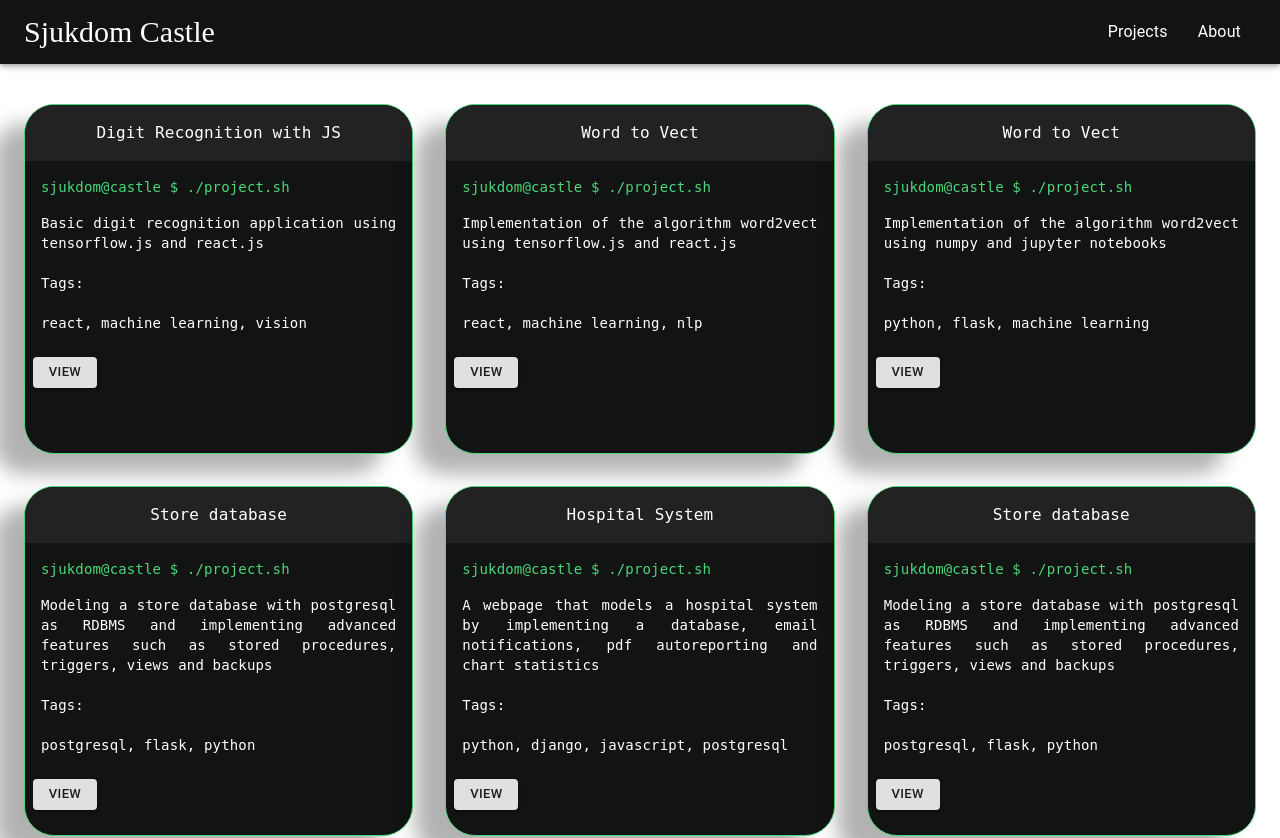
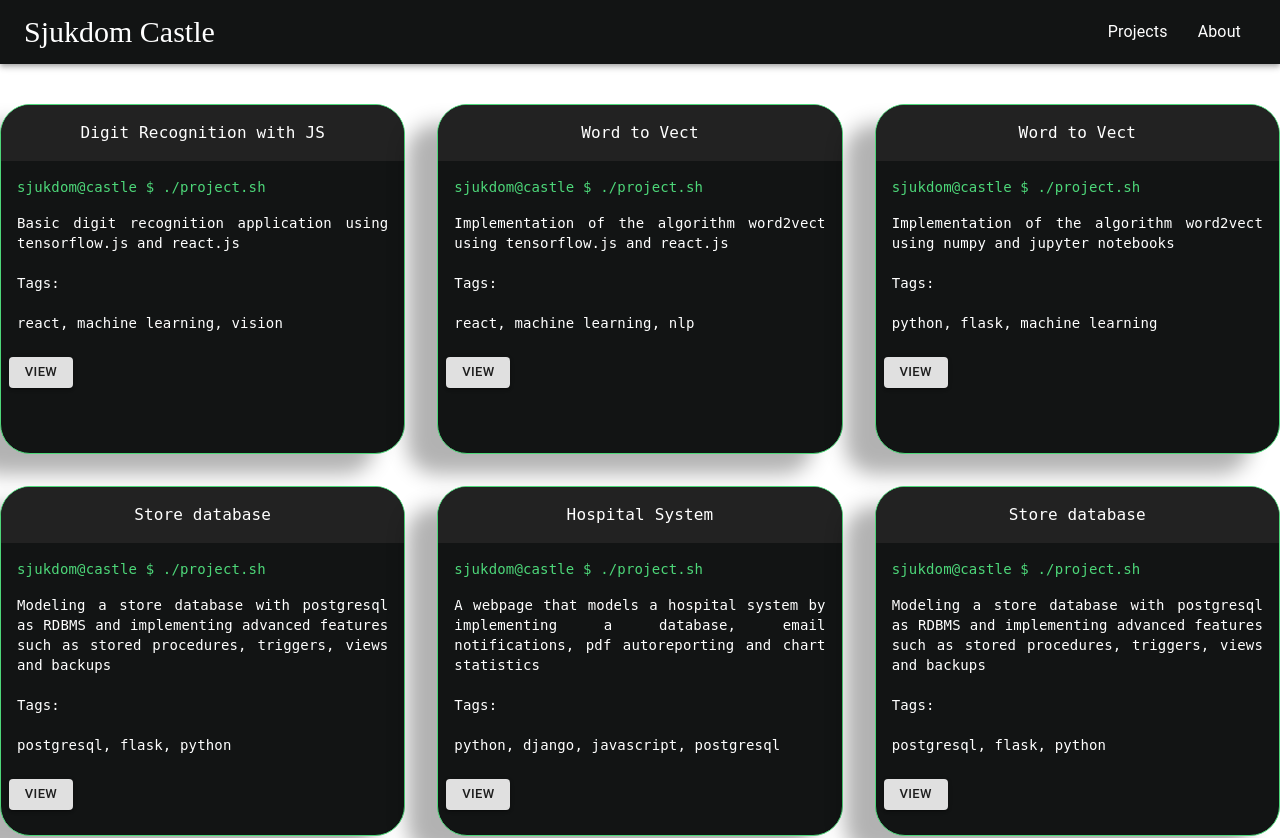
Before and after one commit to daniel-sjkdm/SjkdmIsland, a React (Create React App) app in the folder sjkdm_island/: page /projects in a window 1280 px wide. Shown: the top 838 px of the page. Built offline with nearby package versions, Linux system fonts and the light colour scheme.

Commit message:
Removed the container

```diff
--- a/sjkdm_island/src/components/Projects.js
+++ b/sjkdm_island/src/components/Projects.js
@@ -1,17 +1,12 @@
 import React, { useState, useEffect } from 'react';
 import Project from './ProjectItem';
 import project_list from '../data/projects.json';
-import {
-    Container,
-    Grid,
-    Box
-} from '@material-ui/core';
-import axios from 'axios';
+import { Grid, Box } from '@material-ui/core';
+
 
 const Projects = (props) => {
 
     const [projects, setProjects] = useState([]);
-    const [test, setTest] = useState([])
 
     useEffect(() => {
         const fetchProjects = () => {
@@ -22,7 +17,6 @@ const Projects = (props) => {
 
     return (
         <div>
-            <Container>
             <Grid container spacing={4}>
                     {
                         projects.map((project) => (
@@ -39,7 +33,6 @@ const Projects = (props) => {
                         ))
                     }
             </Grid>
-            </Container>
         </div>
     );
 }
```
Lines whose indentation alone changed are shown as unchanged.
